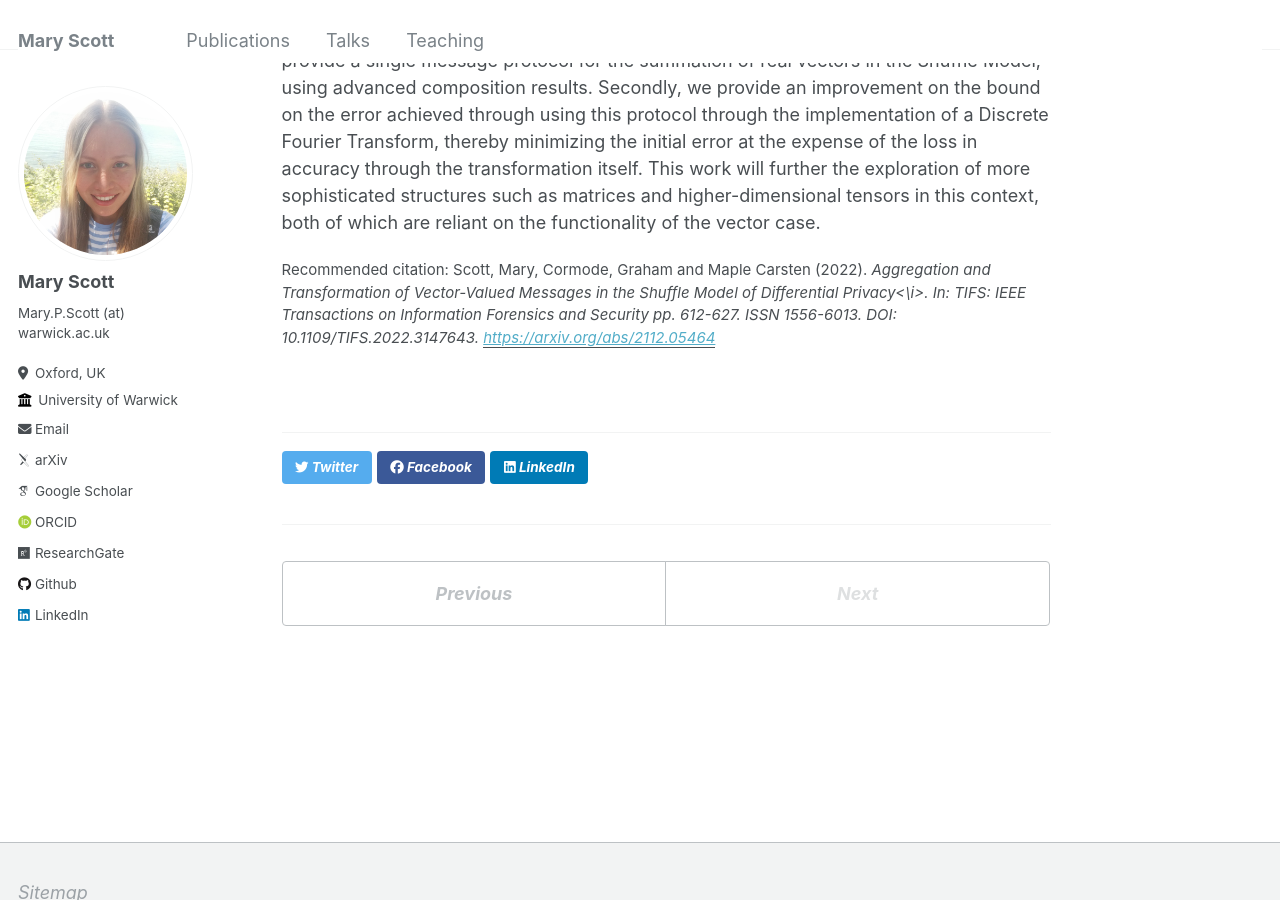
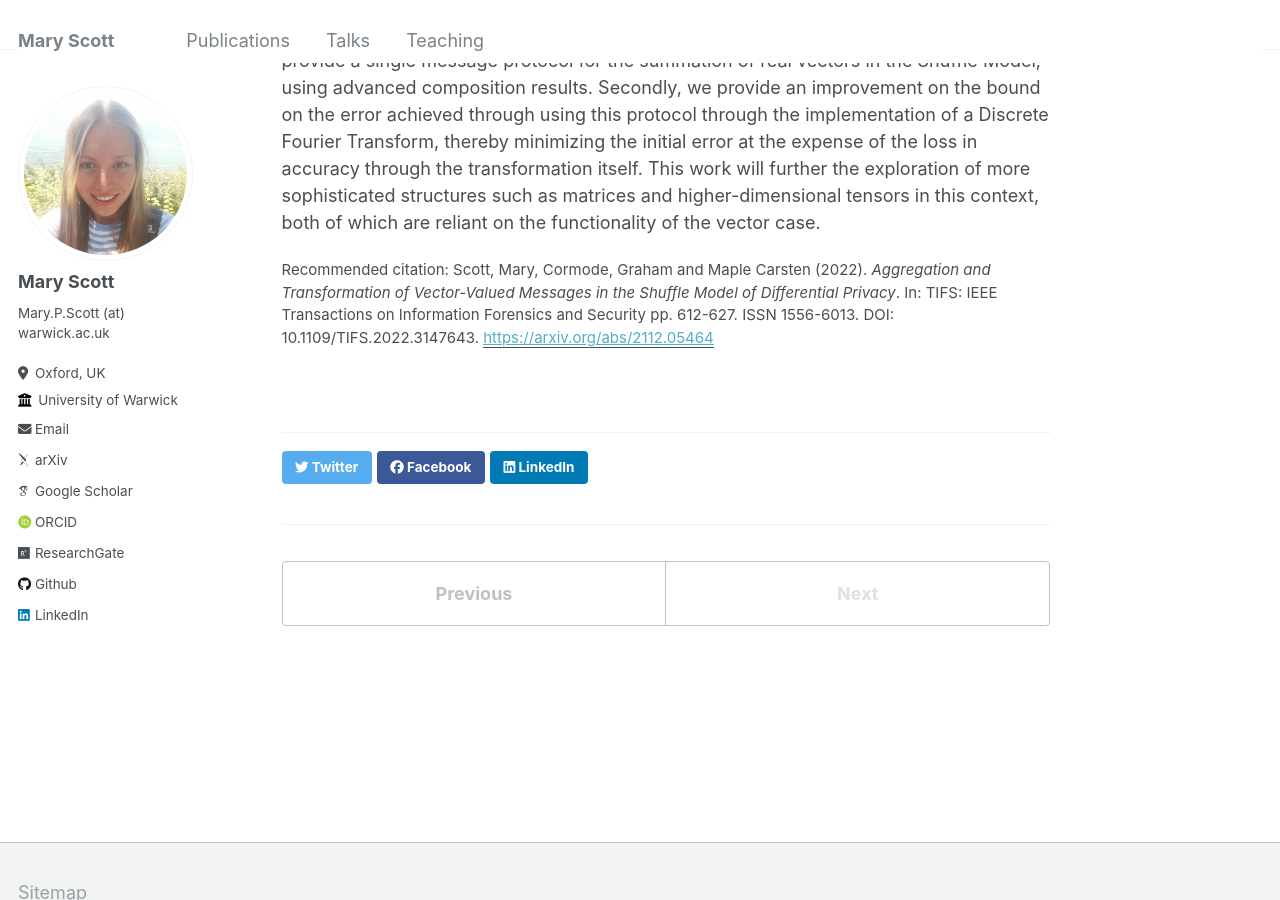
Before and after one commit to mary-python/mary-python.github.io, a Jekyll site: the page built from _publications/2022-01-28-aggregation.md, in a window 1280 px wide and 900 px high, scrolled down 407 px. Built offline with Jekyll 4.4.1, drawn with Linux system fonts in a browser that asks for light colours; some web fonts are replaced.

```diff
--- a/_publications/2022-01-28-aggregation.md
+++ b/_publications/2022-01-28-aggregation.md
@@ -6,7 +6,7 @@ excerpt: 'In this work we improve the error bound produced by the existing proto
 date: 2022-01-28
 venue: 'IEEE Transactions on Information Forensics and Security'
 paperurl: 'https://arxiv.org/abs/2112.05464'
-citation: 'Scott, Mary, Cormode, Graham and Maple Carsten (2022). <i>Aggregation and Transformation of Vector-Valued Messages in the Shuffle Model of Differential Privacy<\i>. In: TIFS: IEEE Transactions on Information Forensics and Security pp. 612-627. ISSN 1556-6013. DOI: 10.1109/TIFS.2022.3147643.'
+citation: 'Scott, Mary, Cormode, Graham and Maple Carsten (2022). <i>Aggregation and Transformation of Vector-Valued Messages in the Shuffle Model of Differential Privacy</i>. In: TIFS: IEEE Transactions on Information Forensics and Security pp. 612-627. ISSN 1556-6013. DOI: 10.1109/TIFS.2022.3147643.'
 ---
 
 Advances in communications, storage and computational technology allow significant quantities of data to be collected and processed by distributed devices. Combining the information from these endpoints can realize significant societal benefit but presents challenges in protecting the privacy of individuals, especially important in an increasingly regulated world. Differential privacy (DP) is a technique that provides a rigorous and provable privacy guarantee for aggregation and release. The Shuffle Model for DP has been introduced to overcome challenges regarding the accuracy of local-DP algorithms and the privacy risks of central-DP. In this work we introduce a new protocol for vector aggregation in the context of the Shuffle Model. The aim of this paper is twofold; first, we provide a single message protocol for the summation of real vectors in the Shuffle Model, using advanced composition results. Secondly, we provide an improvement on the bound on the error achieved through using this protocol through the implementation of a Discrete Fourier Transform, thereby minimizing the initial error at the expense of the loss in accuracy through the transformation itself. This work will further the exploration of more sophisticated structures such as matrices and higher-dimensional tensors in this context, both of which are reliant on the functionality of the vector case.
```
